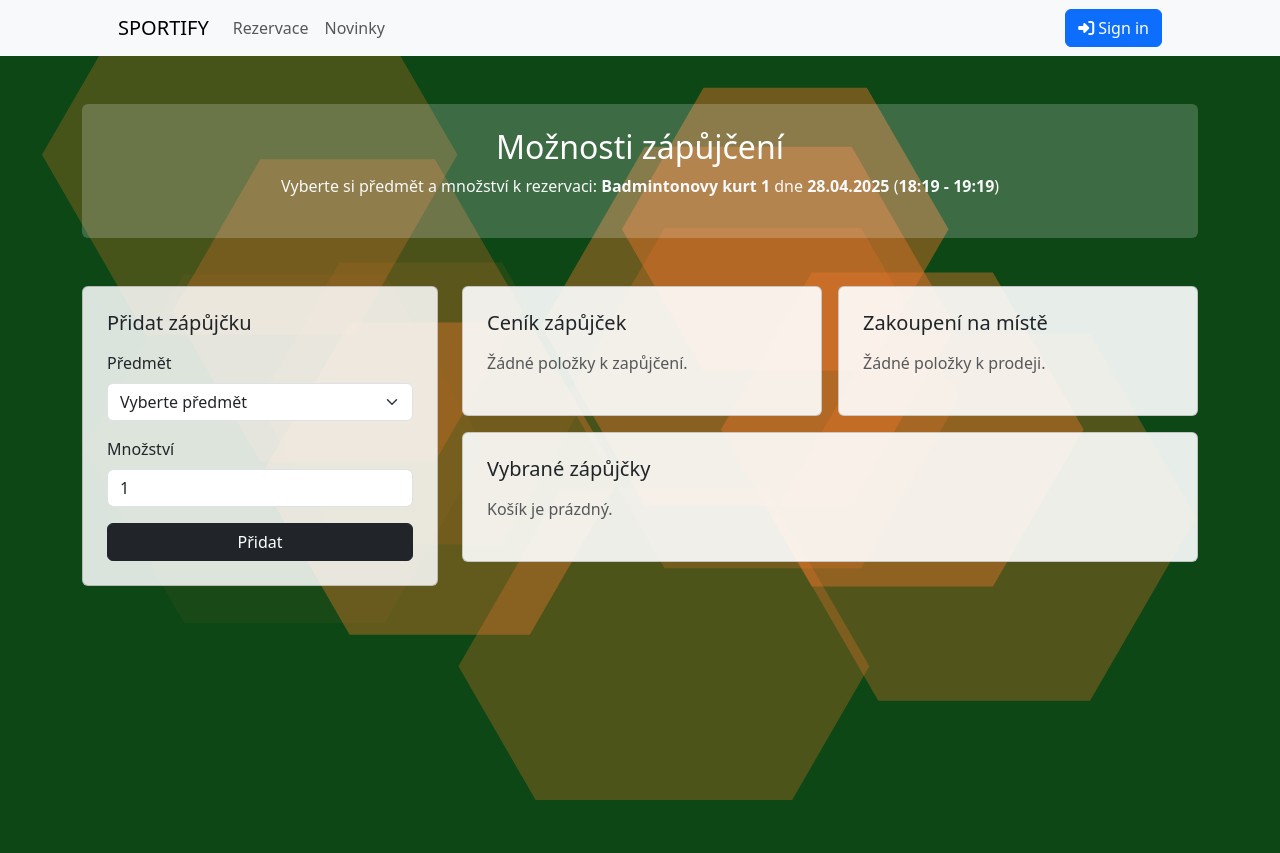
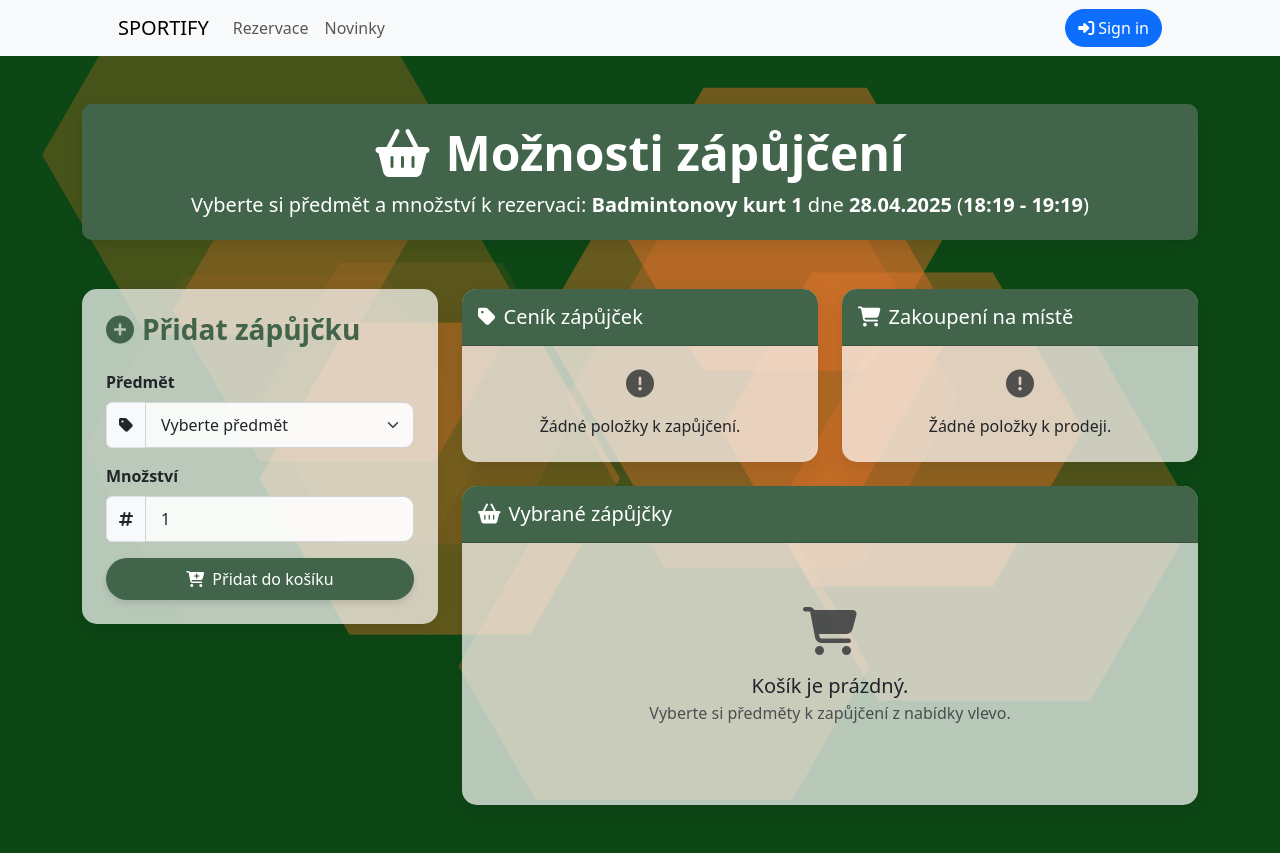
Before and after one commit to TheTorius/VPSI, a Django app: template Projekt/templates/rezervace/zapujcky_k_rezervaci.html in a window 1280 px wide. Before the commit the page ends 800 px from the top, so only its background shows below. Run offline with Django 5.2, Linux system fonts and the light colour scheme; the template is opened without the code that fills it: values that come from a table or form of the project are taken from there, others are empty; data comes from the database, SQL or seed files in the repository; both versions use the stored data as it was after the commit.

Commit message:
Update reservation template with enhanced styling and layout; add new CSS for cards, buttons, and headers to improve user experience. Update database file.

```diff
--- a/Projekt/templates/rezervace/zapujcky_k_rezervaci.html
+++ b/Projekt/templates/rezervace/zapujcky_k_rezervaci.html
@@ -1,29 +1,95 @@
 {% extends 'base.html' %}
+{% load static %}
 
 {% block title %}Možnosti zápůjčení{% endblock %}
 
 {% block content %}
+<style>
+  .card {
+    transition: all 0.3s ease;
+    border: none;
+    border-radius: 15px;
+    background: rgba(255, 255, 255, 0.7);
+    box-shadow: 0 8px 20px rgba(0, 0, 0, 0.1);
+    overflow: hidden;
+  }
+
+  .card:hover {
+    transform: translateY(-5px);
+    box-shadow: 0 15px 30px rgba(0, 0, 0, 0.15);
+  }
+
+  .section-header {
+    background-color: #41644A;
+    color: white;
+    border-radius: 10px;
+    padding: 20px;
+    box-shadow: 0 5px 15px rgba(0, 0, 0, 0.1);
+    margin-bottom: 25px;
+    text-align: center;
+  }
+
+  .btn {
+    transition: all 0.3s ease;
+    border-radius: 50px;
+  }
+
+  .btn:hover {
+    transform: translateY(-2px);
+    box-shadow: 0 4px 6px rgba(0, 0, 0, 0.1);
+  }
+
+  .list-group-item {
+    background-color: rgba(255, 255, 255, 0.8);
+    transition: all 0.2s ease;
+    border-left: none;
+    border-right: none;
+  }
+
+  .list-group-item:hover {
+    background-color: rgba(65, 100, 74, 0.1);
+  }
+
+  .form-control, .form-select {
+    border-radius: 10px;
+    padding: 10px 15px;
+    border: 1px solid #ced4da;
+    background-color: rgba(255, 255, 255, 0.9);
+  }
+
+  .form-control:focus, .form-select:focus {
+    box-shadow: 0 0 0 0.25rem rgba(65, 100, 74, 0.25);
+    border-color: #41644A;
+  }
+</style>
+
 <div class="container my-5">
-  <!-- Nadpis -->
-  <div class="card text-center mb-5 p-4" style="background-color: rgba(255, 255, 255, 0.2); border: none;">
-    <h2 class="text-white">Možnosti zápůjčení</h2>
-    <p class="text-light">
+  <!-- Fancy Header -->
+  <div class="row mb-4">
+    <div class="col-12">
+      <div class="section-header">
+        <h1 class="display-5 fw-bold mb-2"><i class="fas fa-shopping-basket me-3"></i>Možnosti zápůjčení</h1>
+        <p class="lead mb-0">
           Vyberte si předmět a množství k rezervaci:
-      <strong>{{ rezervace.hriste.nazev }}</strong> dne
-      <strong>{{ rezervace.datum|date:"d.m.Y" }}</strong>
-      (<strong>{{ rezervace.cas_zacatku|time:"H:i" }} - {{ rezervace.cas_konce|time:"H:i" }}</strong>)
+          <span class="fw-bold">{{ rezervace.hriste.nazev }}</span> dne
+          <span class="fw-bold">{{ rezervace.datum|date:"d.m.Y" }}</span>
+          (<span class="fw-bold">{{ rezervace.cas_zacatku|time:"H:i" }} - {{ rezervace.cas_konce|time:"H:i" }}</span>)
         </p>
+      </div>
+    </div>
   </div>
 
   <div class="row g-4">
     <!-- Formulář vlevo -->
     <div class="col-lg-4">
-      <div class="card p-4 card-zoom" style="background-color: rgba(255,255,255,0.85);">
-        <h5 class="mb-3 text-dark">Přidat zápůjčku</h5>
+      <div class="card p-4">
+        <h3 class="mb-4 fw-bold" style="color: #41644A;"><i class="fas fa-plus-circle me-2"></i>Přidat zápůjčku</h3>
         <form method="POST">
           {% csrf_token %}
           <div class="mb-3">
-            <label for="predmet" class="form-label text-dark">Předmět</label>
+            <label for="predmet" class="form-label fw-bold">Předmět</label>
+            <div class="input-group">
+              <span class="input-group-text"><i class="fas fa-tag"></i></span>
               <select name="predmet" id="predmet" class="form-select" required>
                 <option value="" disabled selected>Vyberte předmět</option>
                 {% for item in predmety %}
@@ -31,75 +97,112 @@
                 {% endfor %}
               </select>
             </div>
+          </div>
 
           <div class="mb-3">
-            <label for="mnozstvi" class="form-label text-dark">Množství</label>
+            <label for="mnozstvi" class="form-label fw-bold">Množství</label>
+            <div class="input-group">
+              <span class="input-group-text"><i class="fas fa-hashtag"></i></span>
               <input type="number" name="mnozstvi" id="mnozstvi" class="form-control" min="1" value="1" required>
             </div>
+          </div>
 
-          <button type="submit" class="btn btn-dark w-100">Přidat</button>
+          <div class="d-grid">
+            <button type="submit" class="btn py-2" style="background-color: #41644A; color: white; box-shadow: 0 4px 6px rgba(0,0,0,0.1);">
+              <i class="fas fa-cart-plus me-2"></i>Přidat do košíku
+            </button>
+          </div>
         </form>
       </div>
     </div>
 
     <!-- Pravý blok: Ceníky + Košík -->
     <div class="col-lg-8">
-      <div class="row g-3">
+      <div class="row g-4">
         <!-- Ceník půjček -->
         <div class="col-md-6">
-          <div class="card p-4 card-zoom" style="background-color: rgba(255,255,255,0.9);">
-            <h5 class="text-dark mb-3">Ceník zápůjček</h5>
+          <div class="card h-100">
+            <div class="card-header py-3" style="background-color: #41644A; color: white;">
+              <h3 class="mb-0 fs-5"><i class="fas fa-tag me-2"></i>Ceník zápůjček</h3>
+            </div>
+            <div class="card-body p-0">
               {% if cenik_zapujcek %}
                 <ul class="list-group list-group-flush">
                   {% for z in cenik_zapujcek %}
-                  <li class="list-group-item d-flex justify-content-between">
-                    {{ z.nazev }}
-                    <span>{{ z.cena_pujceni }} Kč</span>
+                    <li class="list-group-item d-flex justify-content-between align-items-center p-3">
+                      <span><i class="fas fa-volleyball-ball me-2 text-muted"></i>{{ z.nazev }}</span>
+                      <span class="badge bg-success rounded-pill px-3 py-2">{{ z.cena_pujceni }} Kč</span>
                     </li>
                   {% endfor %}
                 </ul>
               {% else %}
-              <p class="text-muted">Žádné položky k zapůjčení.</p>
+                <div class="p-4 text-center">
+                  <i class="fas fa-exclamation-circle text-muted fs-3 mb-3"></i>
+                  <p class="mb-0">Žádné položky k zapůjčení.</p>
+                </div>
               {% endif %}
+            </div>
           </div>
         </div>
 
         <!-- Ceník prodeje -->
         <div class="col-md-6">
-          <div class="card p-4 card-zoom" style="background-color: rgba(255,255,255,0.9);">
-            <h5 class="text-dark mb-3">Zakoupení na místě</h5>
+          <div class="card h-100">
+            <div class="card-header py-3" style="background-color: #41644A; color: white;">
+              <h3 class="mb-0 fs-5"><i class="fas fa-shopping-cart me-2"></i>Zakoupení na místě</h3>
+            </div>
+            <div class="card-body p-0">
               {% if cenik_prodeje %}
                 <ul class="list-group list-group-flush">
                   {% for z in cenik_prodeje %}
-                  <li class="list-group-item d-flex justify-content-between">
-                    {{ z.nazev }}
-                    <span>{{ z.cena_prodeje }} Kč</span>
+                    <li class="list-group-item d-flex justify-content-between align-items-center p-3">
+                      <span><i class="fas fa-shopping-basket me-2 text-muted"></i>{{ z.nazev }}</span>
+                      <span class="badge bg-primary rounded-pill px-3 py-2">{{ z.cena_prodeje }} Kč</span>
                     </li>
                   {% endfor %}
                 </ul>
               {% else %}
-              <p class="text-muted">Žádné položky k prodeji.</p>
+                <div class="p-4 text-center">
+                  <i class="fas fa-exclamation-circle text-muted fs-3 mb-3"></i>
+                  <p class="mb-0">Žádné položky k prodeji.</p>
+                </div>
               {% endif %}
+            </div>
           </div>
         </div>
 
         <!-- Košík -->
         <div class="col-12">
-          <div class="card p-4 card-zoom" style="background-color: rgba(255,255,255,0.9);">
-            <h5 class="text-dark mb-3">Vybrané zápůjčky</h5>
+          <div class="card">
+            <div class="card-header py-3" style="background-color: #41644A; color: white;">
+              <h3 class="mb-0 fs-5"><i class="fas fa-shopping-basket me-2"></i>Vybrané zápůjčky</h3>
+            </div>
+            <div class="card-body">
               {% if cart_items %}
                 <div class="row g-3">
                   {% for item in cart_items %}
                     <div class="col-md-6">
-                    <div class="border p-3 rounded bg-light position-relative">
-                      <strong>{{ item.nazev }}</strong><br>
-                      Množství: {{ item.mnozstvi }}<br>
-                      Typ: {{ item.typ }}<br>
-                      Cena za kus: {{ item.cena }} Kč
-                      <form method="POST" class="mt-2">
+                      <div class="card p-3 h-100">
+                        <div class="d-flex justify-content-between align-items-start">
+                          <h5 class="fw-bold mb-3">{{ item.nazev }}</h5>
+                          <span class="badge bg-info rounded-pill">{{ item.typ }}</span>
+                        </div>
+                        <div class="mb-3">
+                          <div class="d-flex justify-content-between mb-2">
+                            <span class="text-muted">Množství:</span>
+                            <span class="fw-bold">{{ item.mnozstvi }} ks</span>
+                          </div>
+                          <div class="d-flex justify-content-between">
+                            <span class="text-muted">Cena za kus:</span>
+                            <span class="fw-bold">{{ item.cena }} Kč</span>
+                          </div>
+                        </div>
+                        <form method="POST" class="mt-auto">
                           {% csrf_token %}
                           <input type="hidden" name="odebrat" value="{{ item.id }}">
-                        <button type="submit" class="btn btn-sm btn-outline-danger">Odebrat</button>
+                          <button type="submit" class="btn btn-outline-danger w-100">
+                            <i class="fas fa-trash-alt me-2"></i>Odebrat
+                          </button>
                         </form>
                       </div>
                     </div>
@@ -107,10 +210,16 @@
                 </div>
                 <form method="POST" class="mt-4">
                   {% csrf_token %}
-                <button type="submit" name="rezervovat" class="btn btn-success w-100">Rezervovat vše</button>
+                  <button type="submit" name="rezervovat" class="btn btn-lg w-100 py-3" style="background-color: #41644A; color: white; box-shadow: 0 4px 6px rgba(0,0,0,0.1);">
+                    <i class="fas fa-check-circle me-2"></i>Dokončit rezervaci zápůjček
+                  </button>
                 </form>
               {% else %}
-              <p class="text-muted">Košík je prázdný.</p>
+                <div class="text-center py-5">
+                  <i class="fas fa-shopping-cart text-muted" style="font-size: 3rem;"></i>
+                  <p class="mt-3 mb-0 fs-5">Košík je prázdný.</p>
+                  <p class="text-muted">Vyberte si předměty k zapůjčení z nabídky vlevo.</p>
+                </div>
               {% endif %}
             </div>
           </div>
@@ -118,4 +227,5 @@
       </div>
     </div>
   </div>
+</div>
 {% endblock %}
```
Also changed, not shown: Projekt/db.sqlite3. Lines whose indentation alone changed are shown as unchanged.
